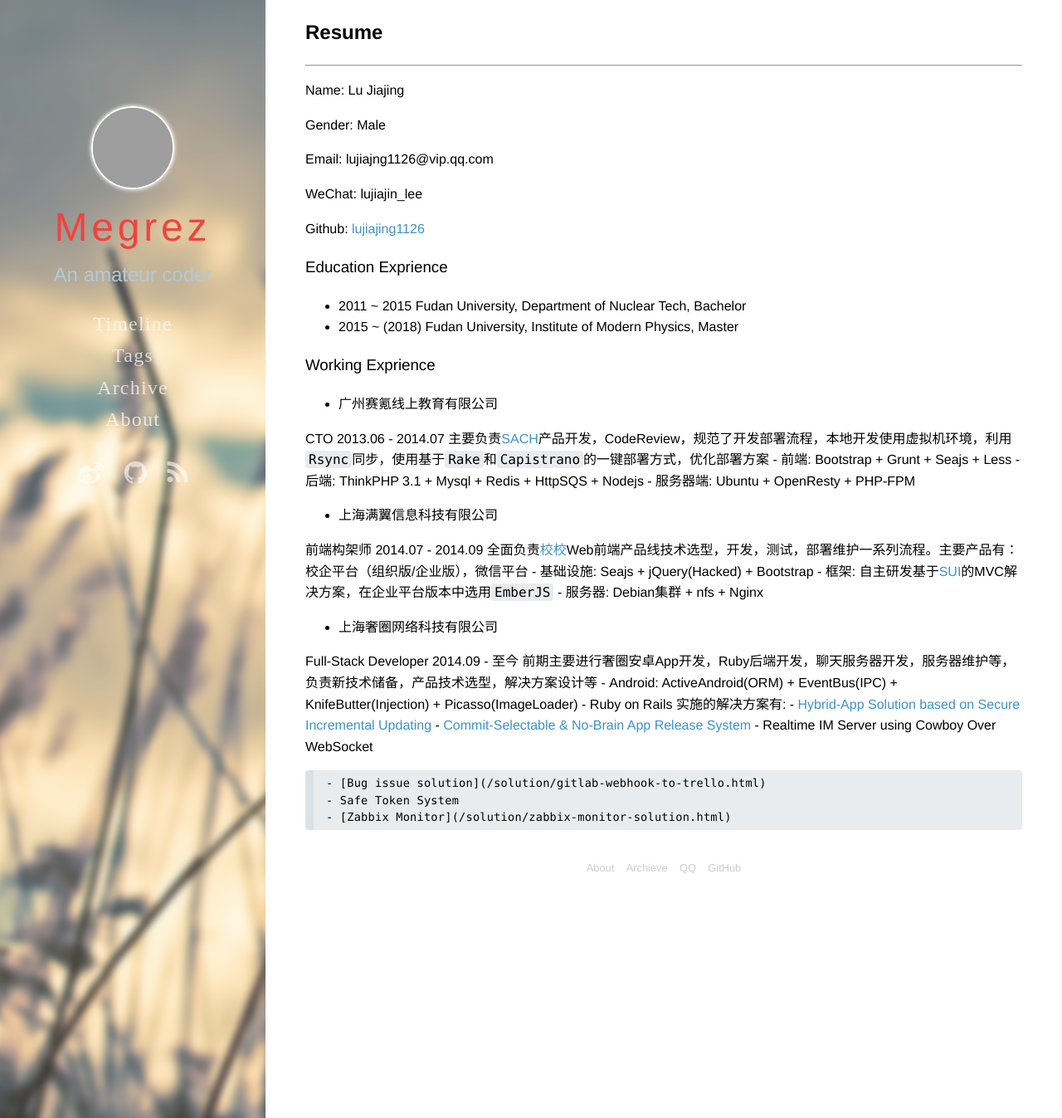
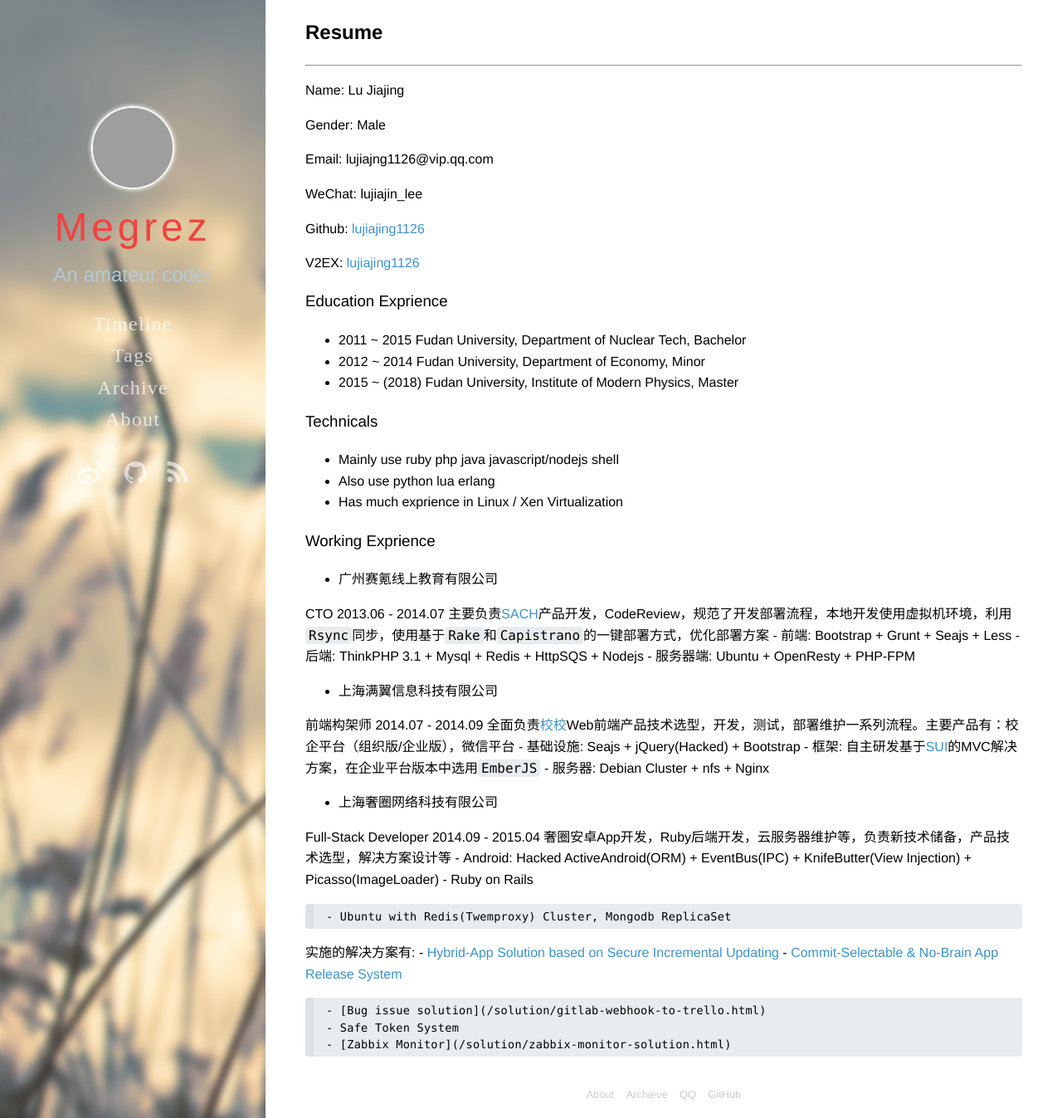
Before and after one commit to lujiajing1126/lujiajing1126.github.com, a Jekyll site: the page built from resume.md, in a window 1280 px wide and 1347 px high. Shown: the whole window at 83% size. Built offline with Jekyll 4.4.1, drawn with Linux system fonts in a browser that asks for light colours; some web fonts are replaced; Markdown is read by kramdown in place of the engine named in the settings; comment, search, counter and statistics services are not loaded; grey boxes are pictures that could not be loaded.

Commit message:
Update Resume

````diff
--- a/resume.md
+++ b/resume.md
@@ -18,10 +18,19 @@ WeChat: lujiajin_lee
 
 Github: [lujiajing1126](https://github.com/lujiajing1126)
 
+V2EX: [lujiajing1126](https://www.v2ex.com/member/lujiajing1126)
+
 ### Education Exprience
 
  - 2011 ~ 2015 Fudan University, Department of Nuclear Tech, Bachelor
+ - 2012 ~ 2014 Fudan University, Department of Economy, Minor
  - 2015 ~ (2018) Fudan University, Institute of Modern Physics, Master
+
+### Technicals
+
+ - Mainly use ruby php java javascript/nodejs shell
+ - Also use python lua erlang
+ - Has much exprience in Linux / Xen Virtualization
 
 ### Working Exprience
 
@@ -39,25 +48,25 @@ Github: [lujiajing1126](https://github.com/lujiajing1126)
 
   	前端构架师  2014.07 - 2014.09
 
-  	全面负责[校校](http://xiaoxiao.la)Web前端产品线技术选型，开发，测试，部署维护一系列流程。主要产品有：校企平台（组织版/企业版），微信平台
+  	全面负责[校校](http://xiaoxiao.la)Web前端产品技术选型，开发，测试，部署维护一系列流程。主要产品有：校企平台（组织版/企业版），微信平台
 
   	- 基础设施: Seajs + jQuery(Hacked) + Bootstrap
   	- 框架: 自主研发基于[SUI](https://github.com/lujiajing1126/SUI)的MVC解决方案，在企业平台版本中选用```EmberJS```
-  	- 服务器: Debian集群 + nfs + Nginx
+  	- 服务器: Debian Cluster + nfs + Nginx
 
   - 上海奢圈网络科技有限公司
 
-  	Full-Stack Developer  2014.09 - 至今
+  	Full-Stack Developer  2014.09 - 2015.04
 
-  	前期主要进行奢圈安卓App开发，Ruby后端开发，聊天服务器开发，服务器维护等，负责新技术储备，产品技术选型，解决方案设计等
+  	奢圈安卓App开发，Ruby后端开发，云服务器维护等，负责新技术储备，产品技术选型，解决方案设计等
 
-  	- Android: ActiveAndroid(ORM) + EventBus(IPC) + KnifeButter(Injection) + Picasso(ImageLoader)
+  	- Android: Hacked ActiveAndroid(ORM) + EventBus(IPC) + KnifeButter(View Injection) + Picasso(ImageLoader)
   	- Ruby on Rails
+    - Ubuntu with Redis(Twemproxy) Cluster, Mongodb ReplicaSet
 
   	实施的解决方案有:
   	- [Hybrid-App Solution based on Secure Incremental Updating](https://ruby-china.org/topics/23258)
   	- [Commit-Selectable & No-Brain App Release System](/automation/Commit-Selectable-and-No-Brain-App-Release-System.html)
-  	- Realtime IM Server using Cowboy Over WebSocket
     - [Bug issue solution](/solution/gitlab-webhook-to-trello.html)
     - Safe Token System
     - [Zabbix Monitor](/solution/zabbix-monitor-solution.html)
````
